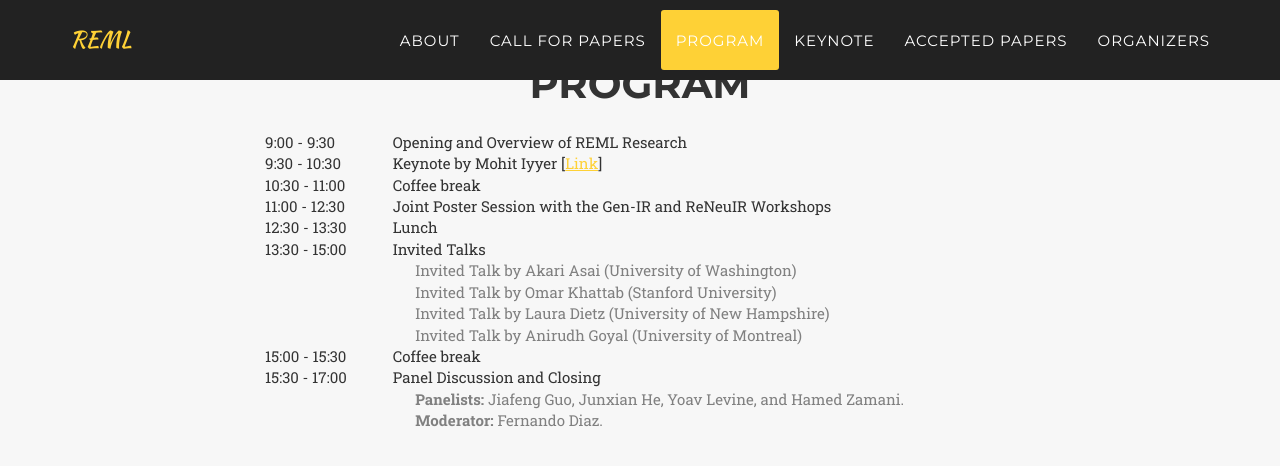
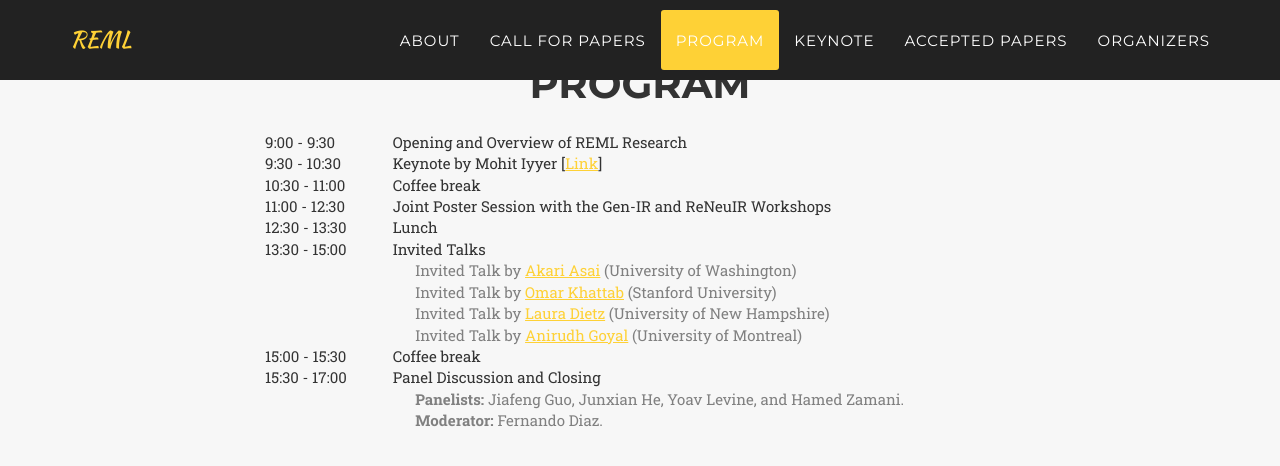
Before and after one commit to reml-workshop/reml-workshop.github.io, a Jekyll site: the page built from index.html, in a window 1280 px wide and 900 px high, scrolled down 3972 px, cut to the strip 0-708 px from the top of the window. Shown: the top 466 px of the strip. Built offline with Jekyll 4.4.1, drawn with Linux system fonts in a browser that asks for light colours; some web fonts are replaced.

Commit message:
Update program.html

```diff
--- a/_includes/program.html
+++ b/_includes/program.html
@@ -34,19 +34,19 @@
 								  </tr>
 								  <tr>
 								    <td width="20%"></td>
-								    <td width="80%" style="color:grey">&nbsp;&nbsp;&nbsp;&nbsp;&nbsp; Invited Talk by Akari Asai (University of Washington)</td>
+								    <td width="80%" style="color:grey">&nbsp;&nbsp;&nbsp;&nbsp;&nbsp; Invited Talk by <a href="https://akariasai.github.io/">Akari Asai</a> (University of Washington)</td>
 								  </tr>
 								  <tr>
 								    <td width="20%"></td>
-								    <td width="80%" style="color:grey">&nbsp;&nbsp;&nbsp;&nbsp;&nbsp; Invited Talk by Omar Khattab (Stanford University)</td>
+								    <td width="80%" style="color:grey">&nbsp;&nbsp;&nbsp;&nbsp;&nbsp; Invited Talk by <a href="https://omarkhattab.com/">Omar Khattab</a> (Stanford University)</td>
 								  </tr>
 								  <tr>
 								    <td width="20%"></td>
-								    <td width="80%" style="color:grey">&nbsp;&nbsp;&nbsp;&nbsp;&nbsp; Invited Talk by Laura Dietz (University of New Hampshire)</td>
+								    <td width="80%" style="color:grey">&nbsp;&nbsp;&nbsp;&nbsp;&nbsp; Invited Talk by <a href="https://www.cs.unh.edu/~dietz/">Laura Dietz</a> (University of New Hampshire)</td>
 								  </tr>
 								  <tr>
 								    <td width="20%"></td>
-								    <td width="80%" style="color:grey">&nbsp;&nbsp;&nbsp;&nbsp;&nbsp; Invited Talk by Anirudh Goyal (University of Montreal)</td>
+								    <td width="80%" style="color:grey">&nbsp;&nbsp;&nbsp;&nbsp;&nbsp; Invited Talk by <a href="https://anirudh9119.github.io/">Anirudh Goyal</a> (University of Montreal)</td>
 								  </tr>
 								  <tr>
 								    <td width="20%">15:00 - 15:30</td>
```
